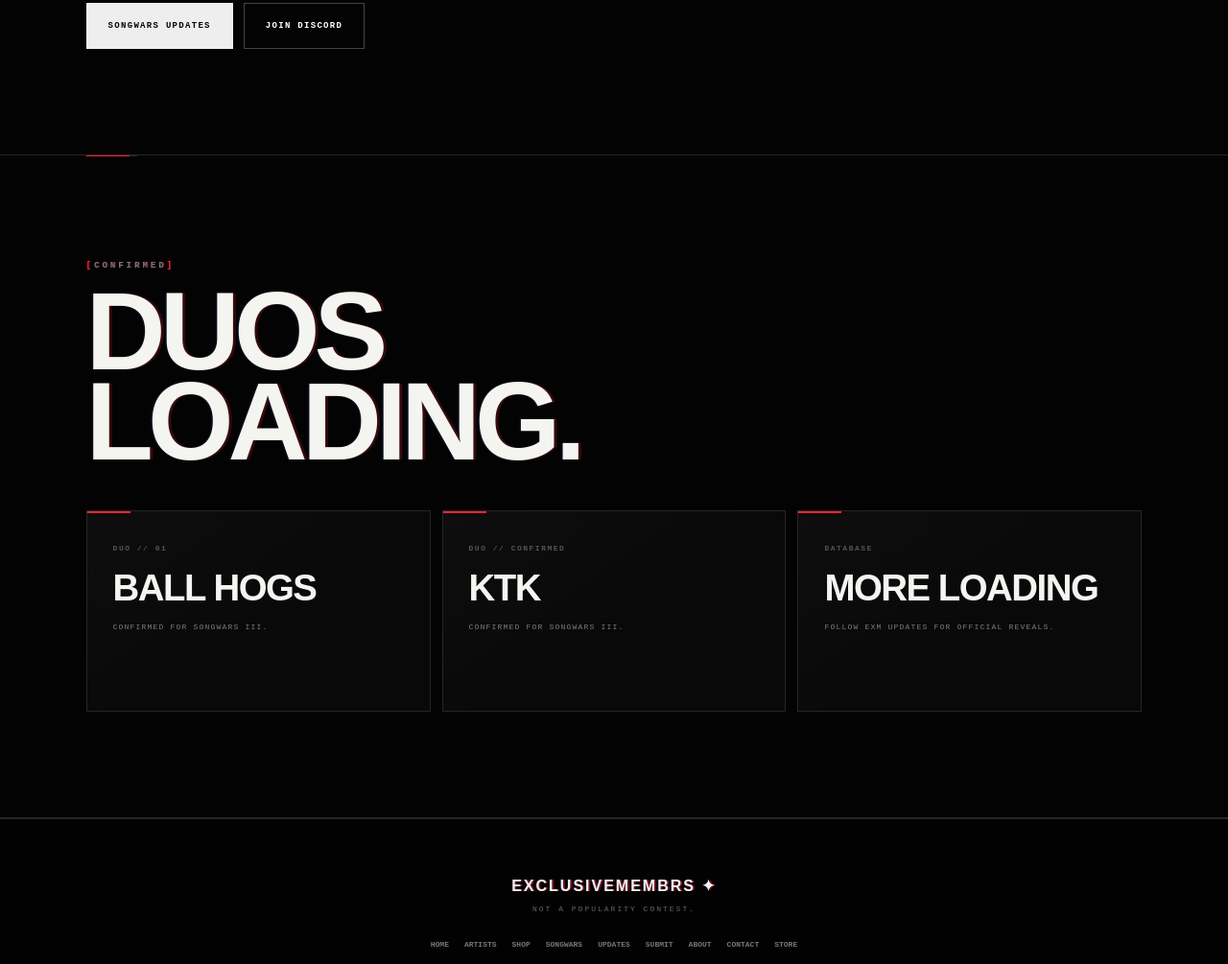
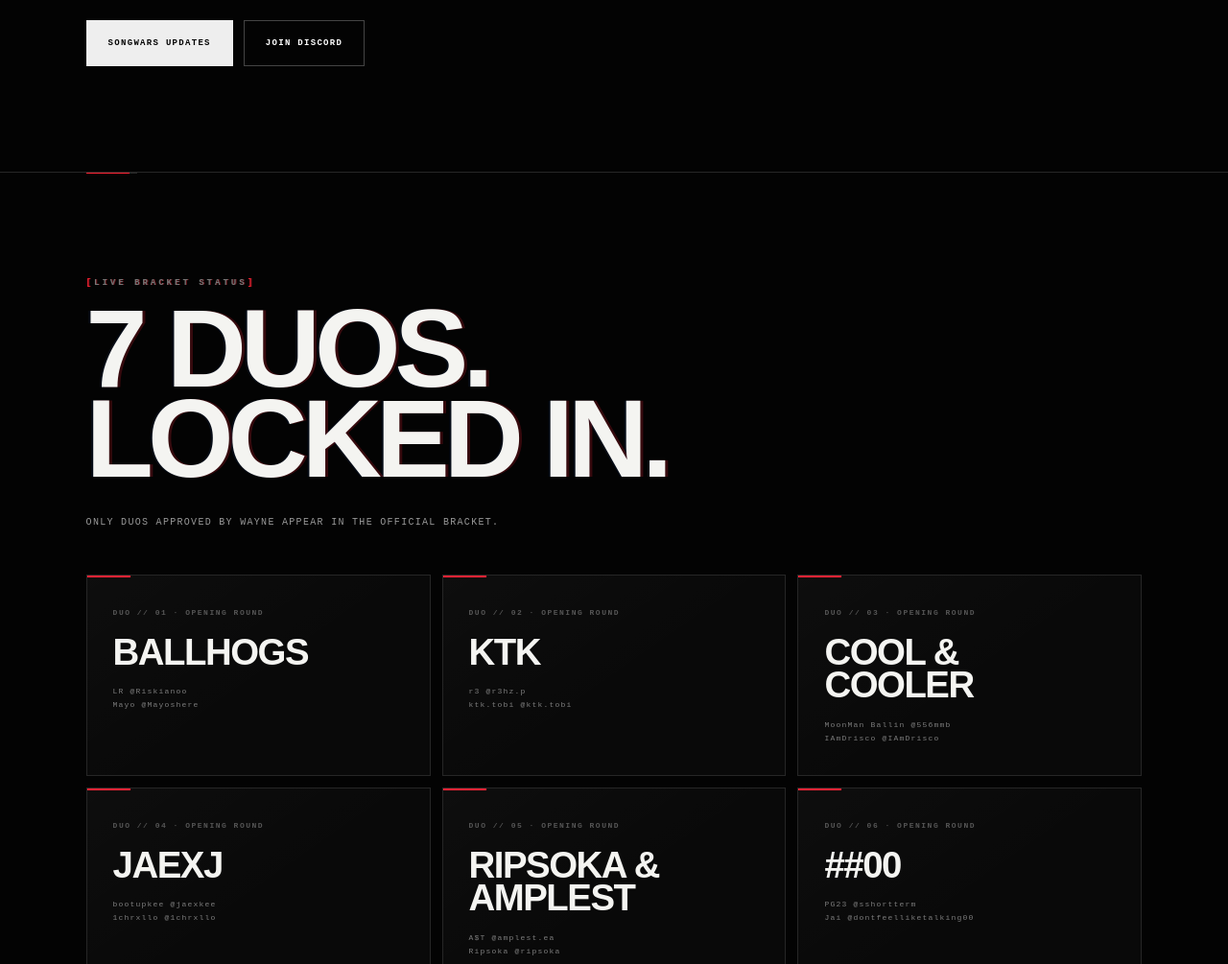
Before and after one commit to xthr333/exclusivemembrs, a plain HTML site: page events.html in a window 1280 px wide. Shown: the part 1795-2800 px from the top of the page at 96% size. Drawn offline with nearby package versions, Linux system fonts and the light colour scheme.

Commit message:
Sync SongWars S3 approved duos and staff

```diff
--- a/events.html
+++ b/events.html
@@ -2,44 +2,26 @@
 <html lang="en"><head><meta charset="utf-8"><meta name="viewport" content="width=device-width,initial-scale=1">
 <meta name="description" content="EXM SongWars Season III event hub."><title>SongWars III — EXCLUSIVEMEMBRS®</title>
 <link rel="stylesheet" href="style.css"></head><body>
-<nav class="navbar">
-<a class="brand" href="index.html">EXCLUSIVEMEMBRS ✦</a>
-<button class="nav-toggle" aria-expanded="false" aria-label="Toggle navigation">MENU //</button>
-<ul class="nav-links">
-<li><a data-page="index.html" href="index.html">HOME</a></li>
-<li><a data-page="artists.html" href="artists.html">ARTISTS</a></li>
-<li><a data-page="shop.html" href="shop.html">SHOP</a></li>
-<li><a data-page="events.html" href="events.html">SONGWARS</a></li>
-<li><a data-page="updates.html" href="updates.html">UPDATES</a></li>
-<li><a data-page="submit.html" href="submit.html">SUBMIT</a></li>
-<li><a data-page="about.html" href="about.html">ABOUT</a></li>
-<li><a data-page="contact.html" href="contact.html">CONTACT</a></li>
-</ul></nav><main>
+<nav class="navbar"><a class="brand" href="index.html">EXCLUSIVEMEMBRS ✦</a><button class="nav-toggle" aria-expanded="false" aria-label="Toggle navigation">MENU //</button><ul class="nav-links"><li><a data-page="index.html" href="index.html">HOME</a></li><li><a data-page="artists.html" href="artists.html">ARTISTS</a></li><li><a data-page="shop.html" href="shop.html">SHOP</a></li><li><a data-page="events.html" href="events.html">SONGWARS</a></li><li><a data-page="updates.html" href="updates.html">UPDATES</a></li><li><a data-page="submit.html" href="submit.html">SUBMIT</a></li><li><a data-page="about.html" href="about.html">ABOUT</a></li><li><a data-page="contact.html" href="contact.html">CONTACT</a></li></ul></nav><main>
 <section class="page-hero"><p class="eyebrow">EXM://LIVE EVENT SYSTEM</p><h1>SONGWARS<br>III.</h1><p class="section-copy">SEASON III // DUOS. SATURDAY NOVEMBER 21, 2026 · 8:00 PM ET.</p></section>
-<section class="section"><p class="section-label">EVENT TIMER</p><h2 class="section-title">COUNTDOWN<br>TO WAR.</h2>
-<div id="songwarsCountdown" class="countdown">
-<div class="count-unit"><strong id="cdDays">00</strong><span>DAYS</span></div>
-<div class="count-unit"><strong id="cdHours">00</strong><span>HOURS</span></div>
-<div class="count-unit"><strong id="cdMinutes">00</strong><span>MIN</span></div>
-<div class="count-unit"><strong id="cdSeconds">00</strong><span>SEC</span></div>
-</div></section>
-<section class="section"><p class="section-label">FORMAT</p><h2 class="section-title">12 DUOS.<br>24 ARTISTS.</h2><p class="section-copy">ONE UNRELEASED ORIGINAL SONG PER DUO. BOTH ARTISTS MUST APPEAR. LIVE JUDGING. TIES ARE DECIDED BY JUDGE DISCUSSION. EVENT RULES MAY UPDATE BEFORE SHOWTIME.</p>
-<div class="registration"><div class="registration-top"><div><span class="registration-number">S3</span></div><span class="status">REGISTRATION SYSTEM</span></div><div class="progress"><span style="width:58%"></span></div></div>
-<div class="buttons"><a class="btn" href="updates.html">SONGWARS UPDATES</a><a class="btn btn-dark" href="https://discord.gg/WguA7bAV39" target="_blank" rel="noopener">JOIN DISCORD</a></div></section>
-<section class="section"><p class="section-label">CONFIRMED</p><h2 class="section-title">DUOS<br>LOADING.</h2><div class="grid">
-<div class="card reveal"><span class="card-index">DUO // 01</span><h3>BALL HOGS</h3><p>CONFIRMED FOR SONGWARS III.</p></div>
-<div class="card reveal"><span class="card-index">DUO // CONFIRMED</span><h3>KTK</h3><p>CONFIRMED FOR SONGWARS III.</p></div>
-<div class="card reveal"><span class="card-index">DATABASE</span><h3>MORE LOADING</h3><p>FOLLOW EXM UPDATES FOR OFFICIAL REVEALS.</p></div>
-</div></section></main><footer>
-<div class="footer-logo">EXCLUSIVEMEMBRS ✦</div>
-<p class="footer-tagline">NOT A POPULARITY CONTEST.</p>
-<div class="footer-links">
-<a href="index.html">HOME</a><a href="artists.html">ARTISTS</a><a href="shop.html">SHOP</a>
-<a href="events.html">SONGWARS</a><a href="updates.html">UPDATES</a><a href="submit.html">SUBMIT</a>
-<a href="about.html">ABOUT</a><a href="contact.html">CONTACT</a>
-<a href="https://exclusivemembrs.printify.me/" target="_blank" rel="noopener">STORE</a>
-</div><p class="copyright">© 2026 EXCLUSIVEMEMBRS® // ITS EXCLUSIVE.</p></footer>
-<script src="config.js"></script>
-<script src="https://cdn.jsdelivr.net/npm/@supabase/supabase-js@2"></script>
-<script src="script.js"></script>
-</body></html>
+<section class="section"><p class="section-label">EVENT TIMER</p><h2 class="section-title">COUNTDOWN<br>TO WAR.</h2><div id="songwarsCountdown" class="countdown"><div class="count-unit"><strong id="cdDays">00</strong><span>DAYS</span></div><div class="count-unit"><strong id="cdHours">00</strong><span>HOURS</span></div><div class="count-unit"><strong id="cdMinutes">00</strong><span>MIN</span></div><div class="count-unit"><strong id="cdSeconds">00</strong><span>SEC</span></div></div></section>
+<section class="section"><p class="section-label">FORMAT</p><h2 class="section-title">12 DUOS.<br>24 ARTISTS.</h2><p class="section-copy">ONE UNRELEASED ORIGINAL SONG PER DUO. BOTH ARTISTS MUST APPEAR. LIVE JUDGING. TIES ARE DECIDED BY JUDGE DISCUSSION. EVENT RULES MAY UPDATE BEFORE SHOWTIME.</p><div class="registration"><div class="registration-top"><div><span class="registration-number">07</span><span class="registration-total"> / 12</span></div><span class="status">LOCKED IN</span></div><div class="progress"><span style="width:58.33%"></span></div><div class="registration-bottom"><span>7 APPROVED DUOS</span><span>5 OPEN POSITIONS</span></div></div><div class="buttons"><a class="btn" href="updates.html">SONGWARS UPDATES</a><a class="btn btn-dark" href="https://discord.gg/WguA7bAV39" target="_blank" rel="noopener">JOIN DISCORD</a></div></section>
+<section class="section"><p class="section-label">LIVE BRACKET STATUS</p><h2 class="section-title">7 DUOS.<br>LOCKED IN.</h2><p class="section-copy">ONLY DUOS APPROVED BY WAYNE APPEAR IN THE OFFICIAL BRACKET.</p><div class="grid">
+<div class="card reveal"><span class="card-index">DUO // 01 · OPENING ROUND</span><h3>BallHogs</h3><p>LR @Riskianoo<br>Mayo @Mayoshere</p></div>
+<div class="card reveal"><span class="card-index">DUO // 02 · OPENING ROUND</span><h3>KTK</h3><p>r3 @r3hz.p<br>ktk.tobi @ktk.tobi</p></div>
+<div class="card reveal"><span class="card-index">DUO // 03 · OPENING ROUND</span><h3>Cool &amp; cooler</h3><p>MoonMan Ballin @556mmb<br>IAmDrisco @IAmDrisco</p></div>
+<div class="card reveal"><span class="card-index">DUO // 04 · OPENING ROUND</span><h3>JaexJ</h3><p>bootupkee @jaexkee<br>1chrxllo @1chrxllo</p></div>
+<div class="card reveal"><span class="card-index">DUO // 05 · OPENING ROUND</span><h3>RIPSOKA &amp; AMPLEST</h3><p>A$T @amplest.ea<br>Ripsoka @ripsoka</p></div>
+<div class="card reveal"><span class="card-index">DUO // 06 · OPENING ROUND</span><h3>##00</h3><p>PG23 @sshortterm<br>Jai @dontfeelliketalking00</p></div>
+<div class="card reveal"><span class="card-index">DUO // 07 · OPENING ROUND</span><h3>Yopz</h3><p>Bitchyounotayop @swampygooler<br>Wasi @yabxtchfavoritedreadhead</p></div>
+<div class="card reveal"><span class="card-index">DUO // 08</span><h3>OPEN POSITION</h3><p>WAITING FOR APPROVAL.</p></div><div class="card reveal"><span class="card-index">DUO // 09</span><h3>OPEN POSITION</h3><p>WAITING FOR APPROVAL.</p></div><div class="card reveal"><span class="card-index">DUO // 10</span><h3>OPEN POSITION</h3><p>WAITING FOR APPROVAL.</p></div><div class="card reveal"><span class="card-index">DUO // 11</span><h3>OPEN POSITION</h3><p>WAITING FOR APPROVAL.</p></div><div class="card reveal"><span class="card-index">DUO // 12</span><h3>OPEN POSITION</h3><p>WAITING FOR APPROVAL.</p></div>
+</div><p class="section-copy">PENDING APPLICATIONS STAY PRIVATE UNTIL APPROVED. WAITLIST: NO WAITLISTED DUOS.</p></section>
+<section class="section"><p class="section-label">APPROVED STAFF</p><h2 class="section-title">JUDGES &amp;<br>CO-HOSTS.</h2><div class="grid">
+<div class="card reveal"><span class="card-index">OFFICIAL JUDGE</span><h3>38BXBY</h3><p>@yaearchiveee</p></div>
+<div class="card reveal"><span class="card-index">OFFICIAL JUDGE</span><h3>TP</h3><p>@8dpoint</p></div>
+<div class="card reveal"><span class="card-index">OFFICIAL JUDGE</span><h3>ej</h3><p>@g5ard</p></div>
+<div class="card reveal"><span class="card-index">OFFICIAL JUDGE</span><h3>Qwan</h3><p>@3legbandet</p></div>
+<div class="card reveal"><span class="card-index">OFFICIAL JUDGE</span><h3>Ju/ Gottaitch</h3><p>@gottaitch</p></div>
+<div class="card reveal"><span class="card-index">GUEST / CO-HOST</span><h3>OXXX</h3><p>@n0dd0ff</p></div>
+</div></section></main>
+<footer><div class="footer-logo">EXCLUSIVEMEMBRS ✦</div><p class="footer-tagline">NOT A POPULARITY CONTEST.</p><div class="footer-links"><a href="index.html">HOME</a><a href="artists.html">ARTISTS</a><a href="shop.html">SHOP</a><a href="events.html">SONGWARS</a><a href="updates.html">UPDATES</a><a href="submit.html">SUBMIT</a><a href="about.html">ABOUT</a><a href="contact.html">CONTACT</a><a href="https://exclusivemembrs.printify.me/" target="_blank" rel="noopener">STORE</a></div><p class="copyright">© 2026 EXCLUSIVEMEMBRS® // ITS EXCLUSIVE.</p></footer><script src="config.js"></script><script src="https://cdn.jsdelivr.net/npm/@supabase/supabase-js@2"></script><script src="script.js"></script></body></html>
```
